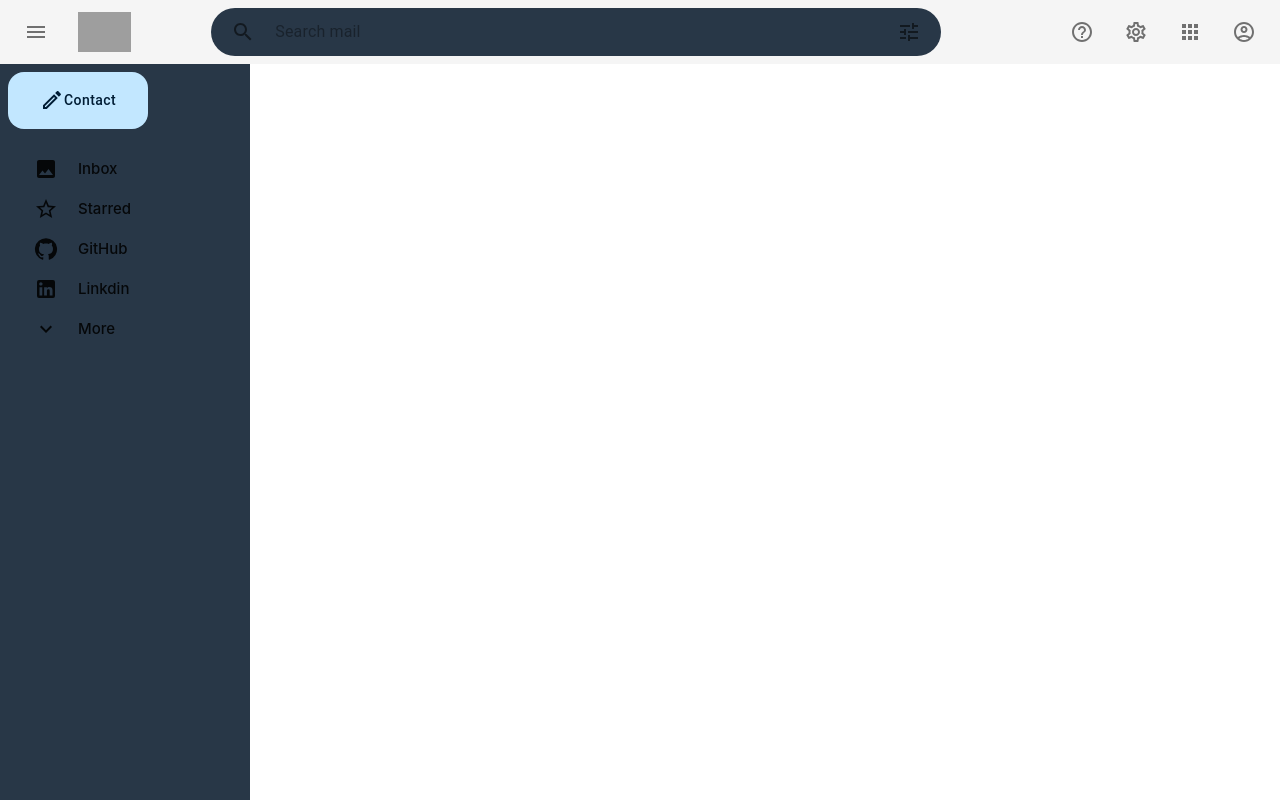
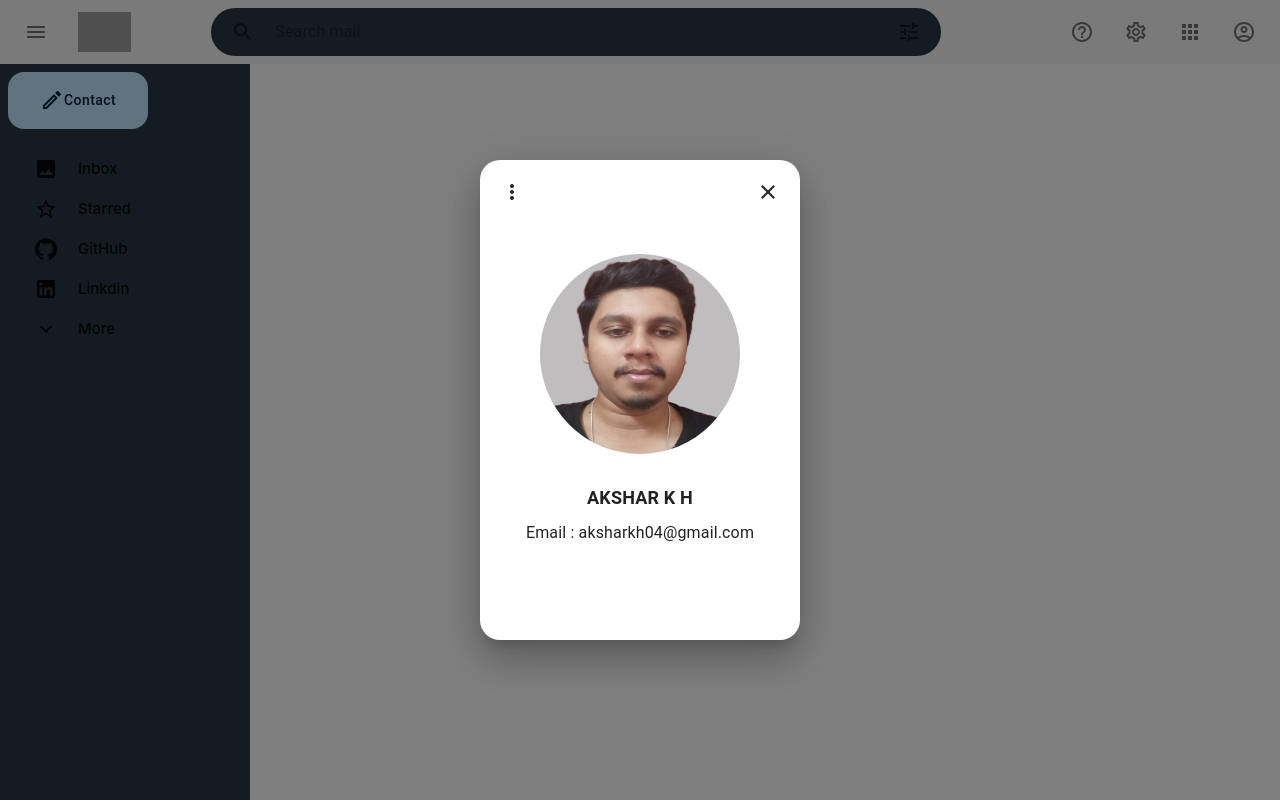
Before and after one commit to aksharkh/Gmail-Portfolio, a React (Create React App) app in the folder client/: page / in a window 1280 px wide. Both pictures are taken after a click on the icon 1244 px from the left and 32 px from the top of the page. Built offline with nearby package versions, Linux system fonts and the light colour scheme; grey boxes are pictures that could not be loaded.

Commit message:
added dialog component for profile

```diff
--- a/client/src/components/Header.jsx
+++ b/client/src/components/Header.jsx
@@ -1,9 +1,10 @@
-import React from 'react'
+import React, { useState } from 'react'
 import { AppBar, Toolbar,styled,InputBase, Box} from '@mui/material'
 import {AccountCircleOutlined, AppsOutlined, HelpOutlineOutlined, Menu as MenuIcon, SettingsOutlined} from '@mui/icons-material'
 import { gmaillogo } from '../constants/constant'
 import SearchIcon from '@mui/icons-material/Search';
 import TuneIcon from '@mui/icons-material/Tune';
+import Profile from './Profile';
 
 const StyledAppBar = styled(AppBar)({
         background :'#F5F5F5',
@@ -38,6 +39,14 @@ const Optionmenu =styled(Box)({
 })
 
 function Header({toggleDrawer}) {
+
+  const [openpDialog,setpDialog] = useState(false);
+
+const onpclick = () => {
+  setpDialog(true);
+}
+
+
   return (
     <div>
         <StyledAppBar position='static'>
@@ -45,18 +54,18 @@ function Header({toggleDrawer}) {
             <MenuIcon color='action' cursor='pointer' onClick={toggleDrawer}/>
             <img src={gmaillogo} alt='logo' style={{height:40,marginLeft:30}} />
             <Searchdraw>
-            <SearchIcon color='action' />
+            <SearchIcon color='action'cursor='pointer' />
             <InputBase placeholder='Search mail'/>
-            <TuneIcon color ='action' />
+            <TuneIcon color ='action' cursor='pointer'/>
             </Searchdraw>
             <Optionmenu>
-              <HelpOutlineOutlined color='action' />
-              <SettingsOutlined color='action'/>
-              <AppsOutlined color='action'/>
-              <AccountCircleOutlined color='action'/>
+              <HelpOutlineOutlined color='action'cursor='pointer' />
+              <SettingsOutlined color='action'cursor='pointer'/>
+              <AppsOutlined color='action'cursor='pointer'/>
+              <AccountCircleOutlined color='action'cursor='pointer' onClick={() => onpclick() }/>
 
             </Optionmenu>
-
+            <Profile openpDialog={openpDialog} setpDialog={setpDialog}/>
             </Toolbar>
         </StyledAppBar>
     </div>
--- /dev/null
+++ b/client/src/components/Profile.jsx
@@ -0,0 +1,55 @@
+import { Box, Dialog,styled, Typography } from '@mui/material'
+import React from 'react'
+import { Close, MoreVert } from '@mui/icons-material'
+import Image from '../assets/img.jpg'
+const profiledailog ={
+    width:'25%',
+    height:'60%',
+    maxHeight:'100%',
+    borderRadius:'20px'
+}
+
+const Header = styled(Box)({
+    display:'flex',
+    justifyContent:'space-between',
+    padding:'20px 20px'
+})
+const Ppic = styled(Box)({
+    display:'flex',
+    justifyContent:'center',
+    marginTop:'30px'
+})
+const Footer =styled(Box)({
+    display:'flex',
+    flexDirection:'column',
+    alignItems:'center',
+    padding:'30px 0',
+    gap:'10px'
+})
+
+function Profile({openpDialog, setpDialog}) {
+    const closeP = () =>{
+        setpDialog(false);
+    }
+  return (
+    <div>
+        <Dialog
+        open={openpDialog}
+        PaperProps={{sx: profiledailog}}>
+            <Header>
+                <MoreVert fontSize='medium' cursor='pointer'/>
+                <Close fontSize='medium' cursor='pointer' onClick={() => closeP()}/>
+            </Header>
+            <Ppic>
+            <img src={Image}alt="Profile pic" style={{width: '200px', height: '200px', borderRadius: '50%', objectfit: 'cover', justifyContent:'center'}} />
+            </Ppic>
+            <Footer>
+                <Typography fontSize='Large' fontWeight='600'>AKSHAR K H</Typography>
+                <Typography fontSize='medium'>Email : aksharkh04@gmail.com</Typography>
+            </Footer>
+        </Dialog>
+    </div>
+  )
+}
+
+export default Profile
```
Also changed, not shown: client/src/assets/img.jpg (added).
